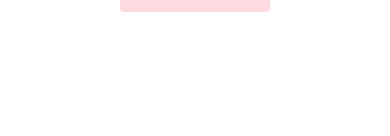
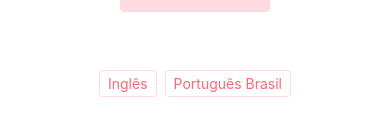
Before and after one commit to danilo-silv/react-native-i18n, a React Native app: screen / in a window 390 px wide. Shown: the part 292-428 px from the top of the page. Built offline with nearby package versions, Linux system fonts and the light colour scheme.

Commit message:
added button Languages

```diff
--- a/App.tsx
+++ b/App.tsx
@@ -9,6 +9,7 @@
   View,
 } from 'react-native';
 import AnimationEmpty from './AnimationEmpty';
+import Languages from './Languages';
 
 export default function App() {
   return (
@@ -33,6 +34,8 @@
             <Text style={styles.infoButtonText}>Upload File</Text>
           </Pressable>
         </View>
+
+        <Languages />
       </View>
     </SafeAreaView>
   );
--- /dev/null
+++ b/Languages.tsx
@@ -0,0 +1,55 @@
+import React, { FunctionComponent, memo } from 'react';
+import { StyleSheet, Text, TouchableOpacity, View } from 'react-native';
+
+const Languages: FunctionComponent = () => (
+  <View style={styles.languages}>
+    <TouchableOpacity
+      onPress={() => {}}
+      style={[
+        styles.langButton,
+        {
+          borderColor: '#FFDBE1',
+        },
+      ]}
+    >
+      <Text style={styles.langText}>Inglês</Text>
+    </TouchableOpacity>
+
+    <TouchableOpacity
+      onPress={() => {}}
+      style={[
+        styles.langButton,
+        {
+          borderColor: '#FFDBE1',
+        },
+      ]}
+    >
+      <Text style={styles.langText}>Português Brasil</Text>
+    </TouchableOpacity>
+  </View>
+);
+
+const styles = StyleSheet.create({
+  languages: {
+    flexDirection: 'row',
+    alignSelf: 'center',
+
+    justifyContent: 'center',
+    alignItems: 'center',
+    top: 58,
+  },
+  langButton: {
+    borderWidth: 1,
+    padding: 4,
+    borderRadius: 4,
+    marginRight: 4,
+    marginLeft: 4,
+  },
+  langText: {
+    marginRight: 4,
+    marginLeft: 4,
+    color: '#FC6873',
+  },
+});
+
+export default memo(Languages);
```
